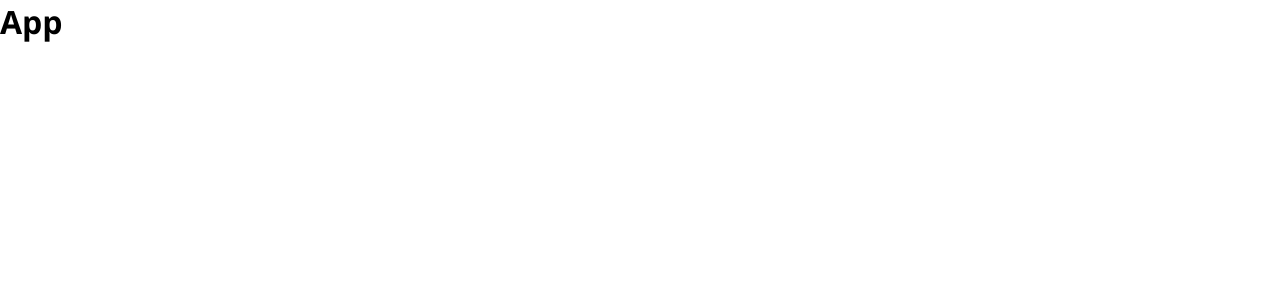
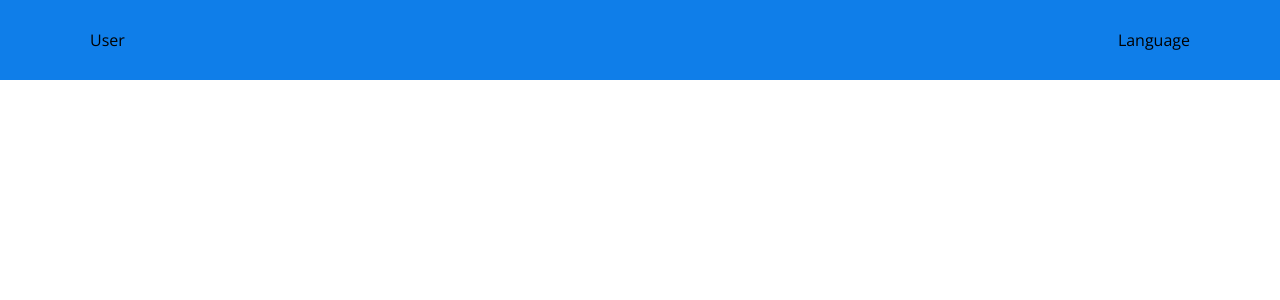
Before and after one commit to nhatkytran/123-fakturera-pricelist, a React (Vite) app: page / in a window 1280 px wide. Shown: the top 300 px of the page. Built offline with nearby package versions, Linux system fonts and the light colour scheme.

Commit message:
Implement header

```diff
--- a/src/App.jsx
+++ b/src/App.jsx
@@ -1,10 +1,6 @@
+import Layout from './features/layout';
+
 /** App component. */
-function App() {
-  return (
-    <div>
-      <h1>App</h1>
-    </div>
-  );
+export default function App() {
+  return <Layout></Layout>;
 }
-
-export default App;
--- /dev/null
+++ b/src/features/layout/Layout.jsx
@@ -0,0 +1,16 @@
+import Header from './components/Header';
+import styles from './Layout.module.css';
+
+/**
+ * Layout component.
+ * @param {Object} props The props object.
+ * @param {React.ReactNode} props.children The children elements.
+ */
+export default function Layout({ children }) {
+  return (
+    <main className={styles.main}>
+      <Header />
+      {children}
+    </main>
+  );
+}
--- /dev/null
+++ b/src/features/layout/Layout.module.css
@@ -0,0 +1,4 @@
+.main {
+  width: 100%;
+  min-height: 100vh;
+}
--- /dev/null
+++ b/src/features/layout/components/Header/Header.jsx
@@ -0,0 +1,13 @@
+import styles from './Header.module.css';
+
+/** Header component. */
+export default function Header() {
+  return (
+    <div className={styles.headerContainer}>
+      <header className={styles.header}>
+        <div>User</div>
+        <div>Language</div>
+      </header>
+    </div>
+  );
+}
--- /dev/null
+++ b/src/features/layout/components/Header/Header.module.css
@@ -0,0 +1,17 @@
+.headerContainer {
+  display: flex;
+  align-items: center;
+  justify-content: center;
+  height: 80px;
+  background-color: var(--main-dark-blue);
+}
+
+.header {
+  display: flex;
+  align-items: center;
+  justify-content: space-between;
+  width: 100%;
+  height: 100%;
+  max-width: 1180px;
+  padding-inline: var(--spacing-7xl);
+}
--- /dev/null
+++ b/src/features/layout/components/Header/index.js
@@ -0,0 +1,3 @@
+import Header from './Header';
+
+export default Header;
--- /dev/null
+++ b/src/features/layout/index.js
@@ -0,0 +1,3 @@
+import Layout from './Layout';
+
+export default Layout;
--- a/src/shared/styles/index.css
+++ b/src/shared/styles/index.css
@@ -24,6 +24,7 @@
 
   --main-white: #ffffff;
   --main-black: #000000;
+  --main-dark-blue: #0f7ee9;
 }
 
 *,
```
Also changed, not shown: src/index.css (deleted).
